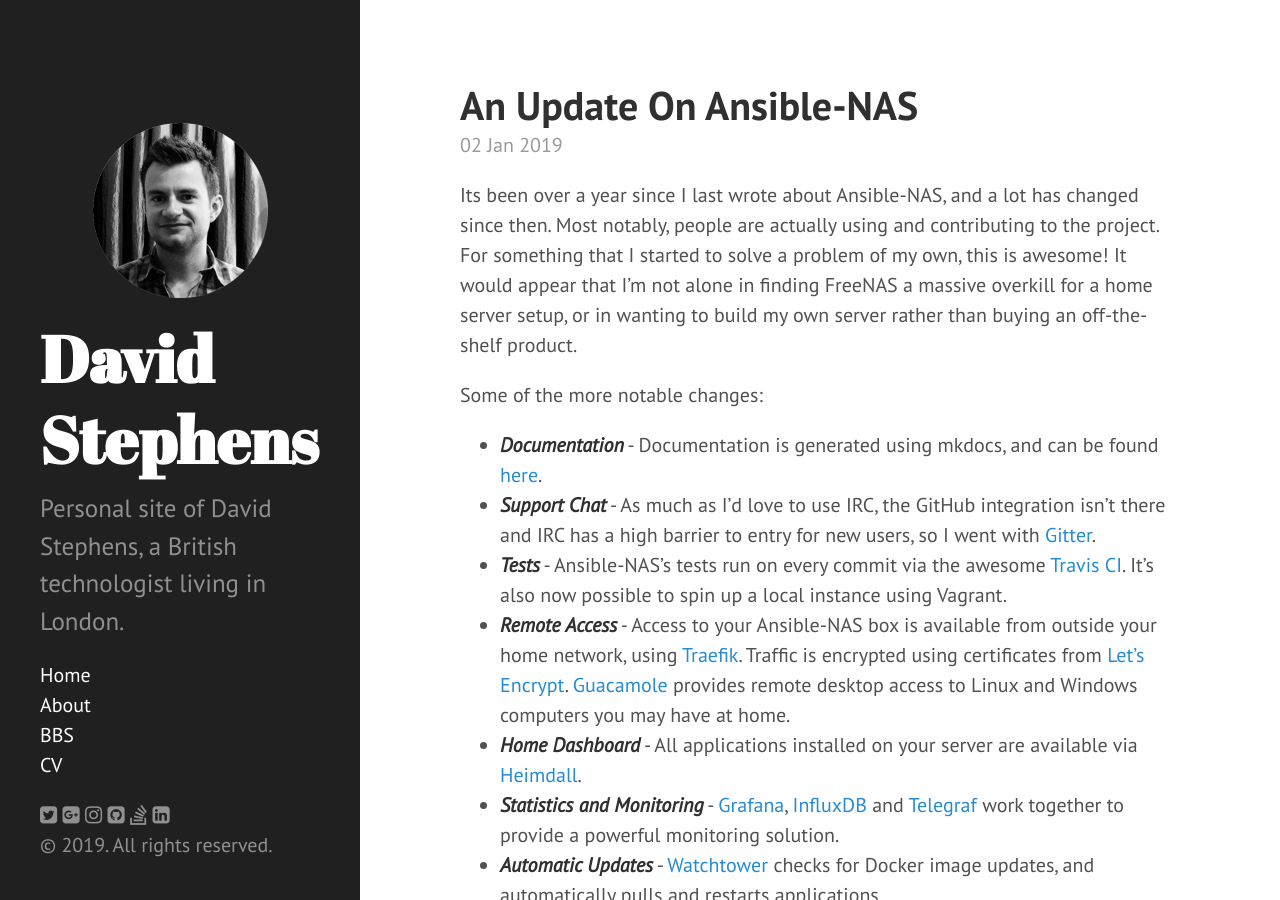
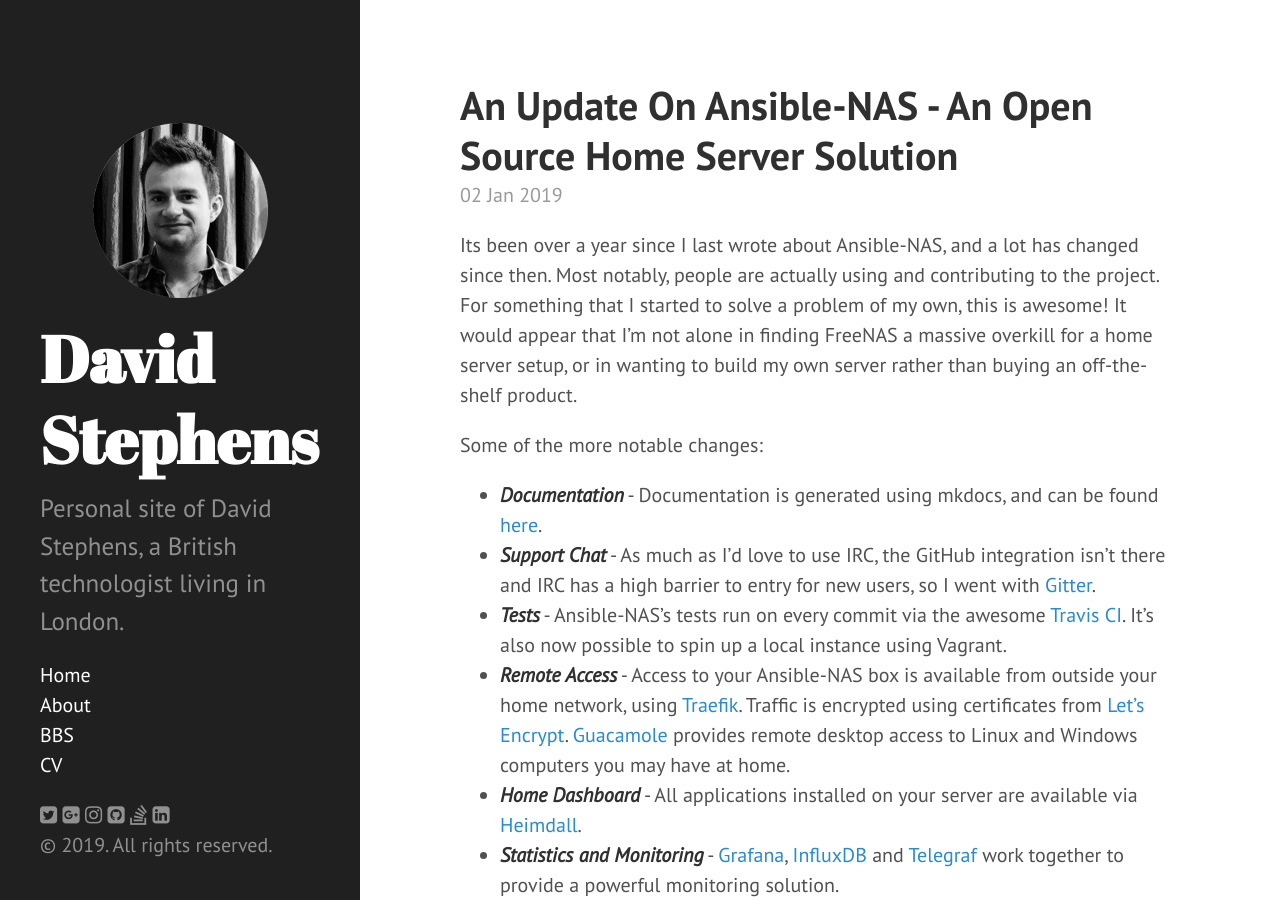
Before and after one commit to davestephens/davestephens.github.io, a Jekyll site: the page built from _posts/2019-01-02-an-update-on-ansible-nas.md, in a window 1280 px wide and 900 px high. Built offline with Jekyll 4.4.1, drawn with Linux system fonts in a browser that asks for light colours; nearby versions of some CDN libraries.

Commit message:
Update title

```diff
--- a/_posts/2019-01-02-an-update-on-ansible-nas.md
+++ b/_posts/2019-01-02-an-update-on-ansible-nas.md
@@ -1,6 +1,6 @@
 ---
 layout: post
-title:  "An Update On Ansible-NAS"
+title:  "An Update On Ansible-NAS - An Open Source Home Server Solution"
 date:   2019-01-02 00:00
 ---
 Its been over a year since I last wrote about Ansible-NAS, and a lot has changed since then. Most notably, people are actually using and contributing to the project. For something that I started to solve a problem of my own, this is awesome! It would appear that I'm not alone in finding FreeNAS a massive overkill for a home server setup, or in wanting to build my own server rather than buying an off-the-shelf product.
```
